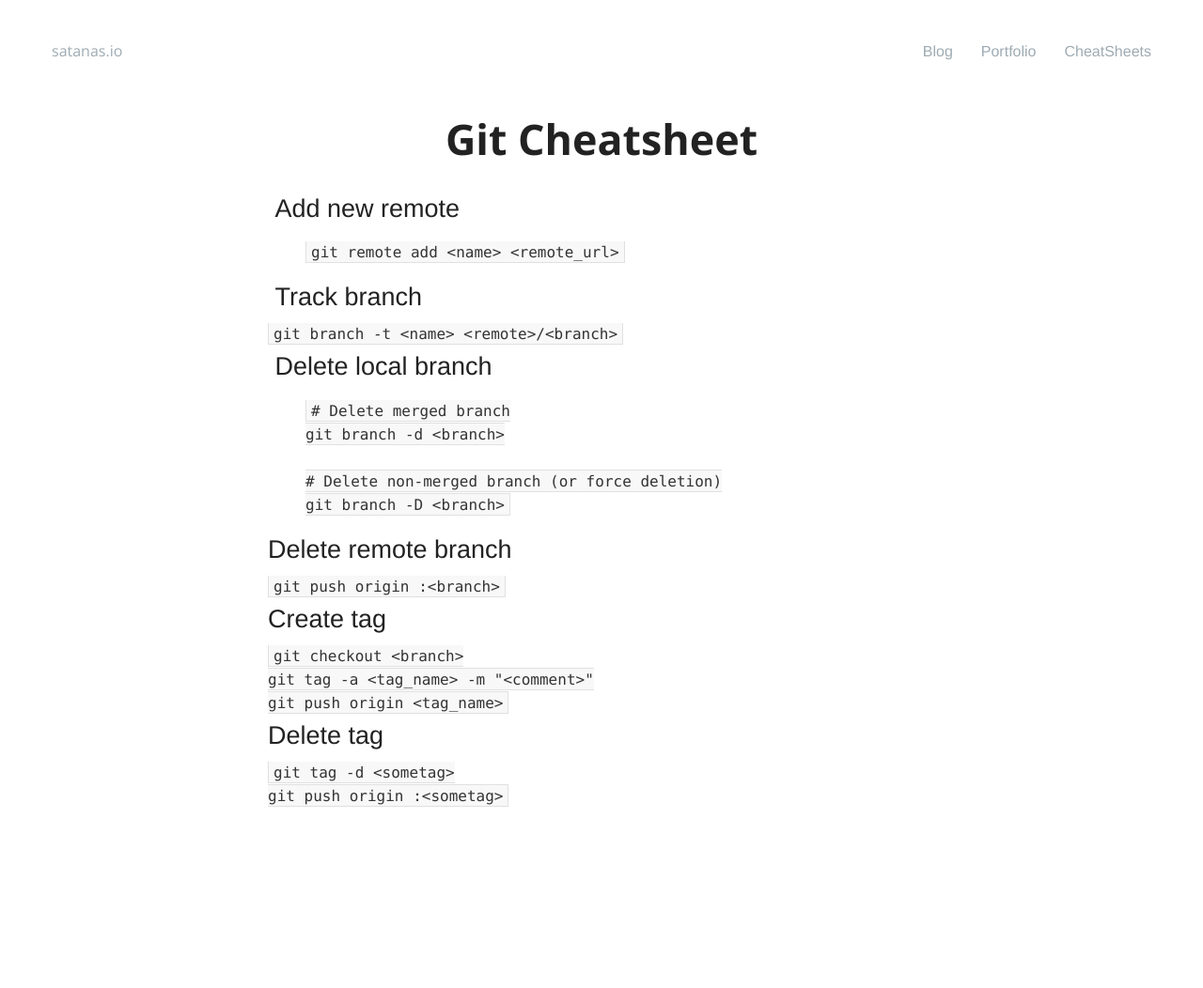
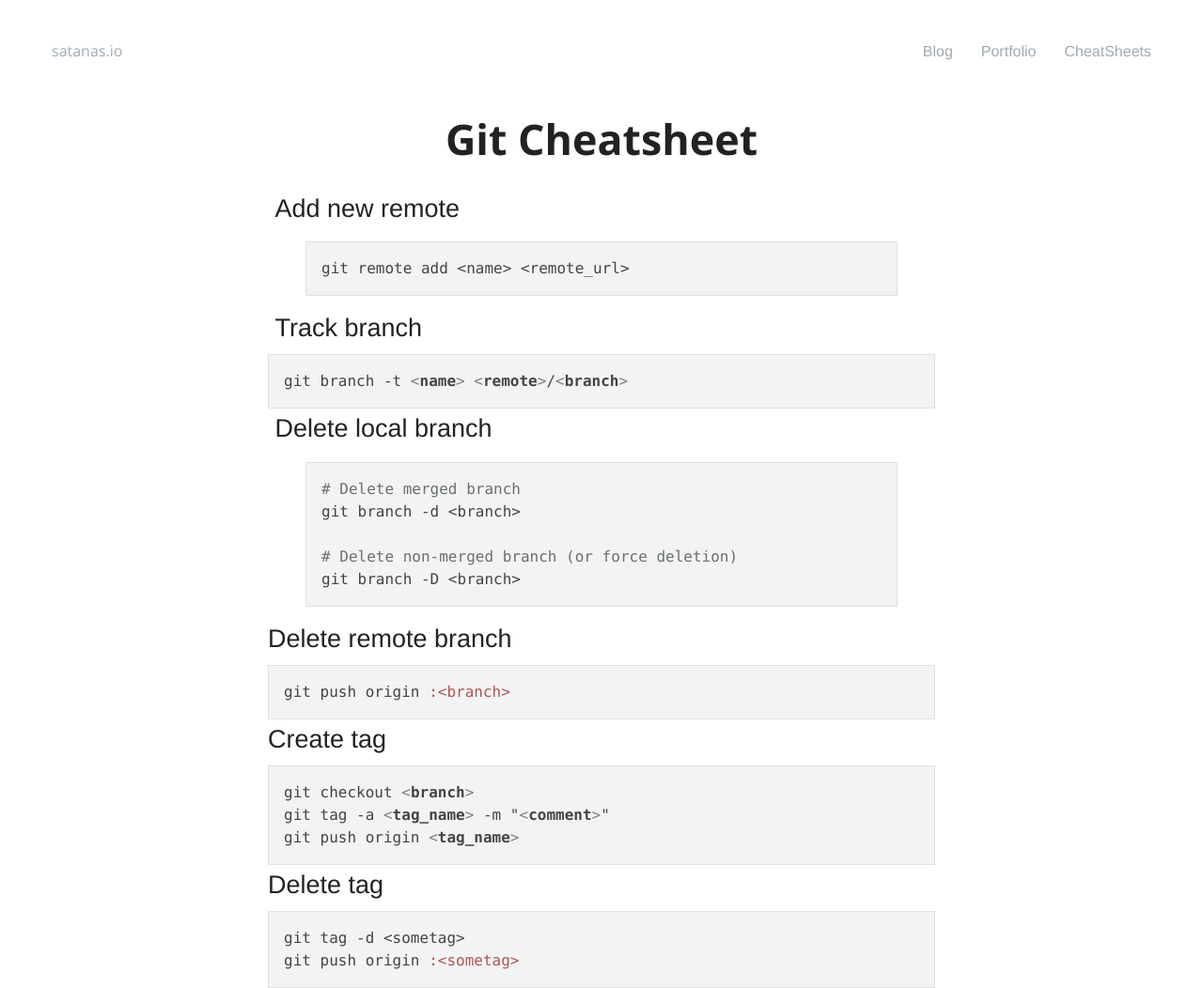
Before and after one commit to satanas/site, a Jekyll site: the page built from cheatsheet/git/index.md, in a window 1280 px wide. Shown: the whole page at 94% size. Built offline with Jekyll 4.4.1, drawn with Linux system fonts in a browser that asks for light colours; nearby versions of some CDN libraries; Markdown is read by kramdown in place of the engine named in the settings; before the commit the page ends 900 px from its top, so only the background shows below that; some of the changed lines change nothing that is shown.

Commit message:
Added highlight.js

```diff
--- a/_layouts/base.html
+++ b/_layouts/base.html
@@ -7,6 +7,7 @@
 
     <link href='https://fonts.googleapis.com/css?family=Open+Sans:400,700,300' rel='stylesheet' type='text/css'>
     <link rel="stylesheet" href="https://maxcdn.bootstrapcdn.com/font-awesome/4.4.0/css/font-awesome.min.css">
+    <link rel="stylesheet" href="//cdnjs.cloudflare.com/ajax/libs/highlight.js/8.9.1/styles/default.min.css">
     <link rel="stylesheet" href="/assets/css/normalize.css">
     <link rel="stylesheet" href="/assets/css/foundation.css">
     <link rel="stylesheet" href="/assets/css/app.css">
@@ -28,6 +29,7 @@
   <script src="/assets/js/jquery.js"></script>
   <script src="/assets/js/foundation.js"></script>
   <script src="/assets/js/foundation.topbar.js"></script>
+  <script src="//cdnjs.cloudflare.com/ajax/libs/highlight.js/8.9.1/highlight.min.js"></script>
 
   <script>
     $(document).foundation();
@@ -39,5 +41,7 @@
 
     ga('create', 'UA-4851218-4', 'auto');
     ga('send', 'pageview');
+
+    hljs.initHighlightingOnLoad();
   </script>
 </html>
```
